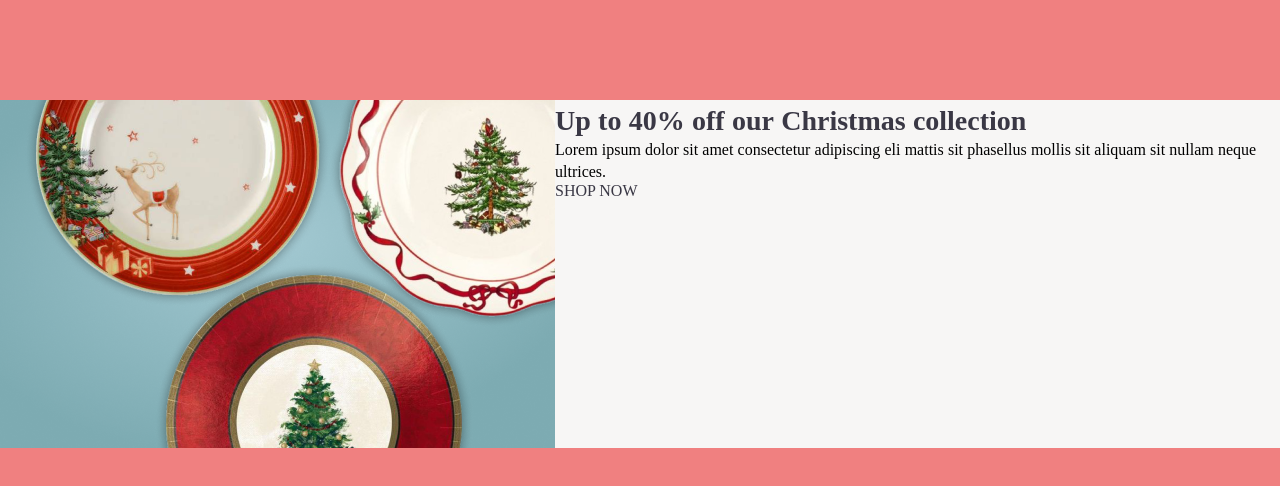
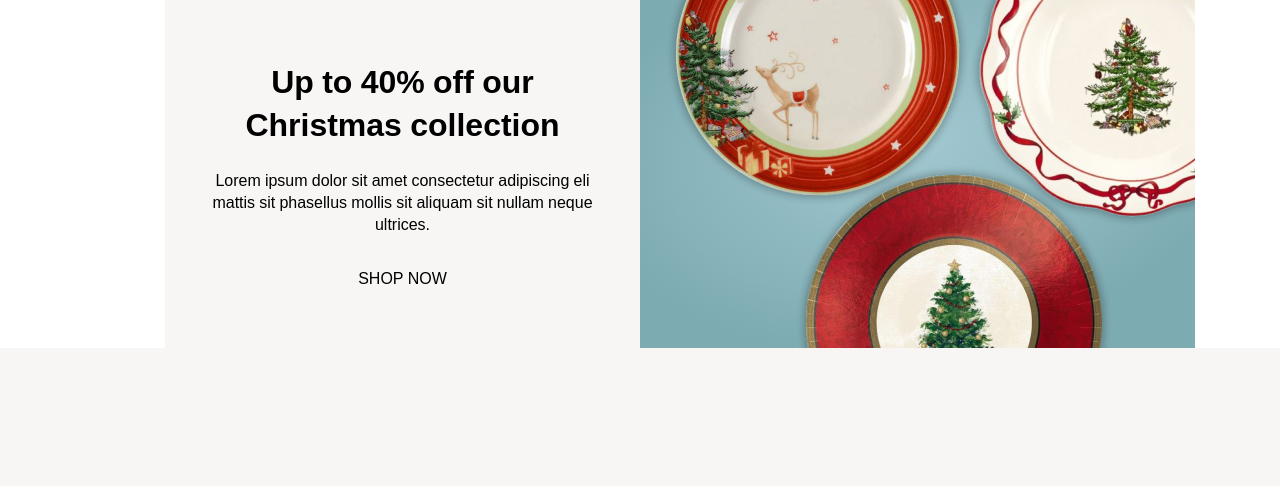
Before and after one commit to Sandro-sulava/homework4, a plain HTML site: page index.html in a window 1280 px wide. Drawn offline with Linux system fonts and the light colour scheme.

Commit message:
finnish
removed old index.html and styles.css
added new index.html and styles.css
added h1 p span
added root in styles.css

```diff
--- a/index.html
+++ b/index.html
@@ -3,22 +3,33 @@
   <head>
     <meta charset="UTF-8" />
     <meta name="viewport" content="width=device-width, initial-scale=1.0" />
+
+    <link rel="preconnect" href="https://fonts.googleapis.com" />
+    <link rel="preconnect" href="https://fonts.gstatic.com" crossorigin />
+    <link
+      href="https://fonts.googleapis.com/css2?family=Lexend+Deca:wght@100..900&family=Noto+Sans+Georgian:wght@100..900&display=swap"
+      rel="stylesheet"
+    />
+    <link rel="stylesheet" href="styles.css" />
     <title>Document</title>
-    <link rel="stylesheet" href="styles.css" />
   </head>
-  <body class="main-page">
-    <div class="Christmas">
-      <div class="ChristmasTwo">
-        <img class="Image" src="images/Image (3).png" alt="Image">
-      <div>
-      <div>
-        <h2 class="SaleTittle">Up to 40% off our Christmas collection</h2>
+  <body>
+    <div class="main-container">
+      <div class="container">
+        <div class="image-container">
+          <img src="images/Image (3).png" alt="Image" />
+        </div>
+        <div class="text-container">
+          <div class="text-wrapper">
+            <h1>Up to 40% off our Christmas collection</h1>
+            <p>
+              Lorem ipsum dolor sit amet consectetur adipiscing eli mattis sit
+              phasellus mollis sit aliquam sit nullam neque ultrices.
+            </p>
+            <span>SHOP NOW</span>
+          </div>
+        </div>
       </div>
-      <p class="Description">Lorem ipsum dolor sit amet consectetur adipiscing eli mattis sit phasellus mollis sit aliquam sit nullam neque ultrices.</p>
-      <div class="Shop">
-        <span class="Button">SHOP NOW</span>
-      </div>
-   <div>
-
+    </div>
   </body>
 </html>
--- a/styles.css
+++ b/styles.css
@@ -3,45 +3,53 @@
   padding: 0;
   box-sizing: border-box;
 }
-.main-page {
-  display: flex;
-  justify-content: space-between;
-}
-body {
-  background-color: lightcoral;
-  padding-top: 100px;
-}
-.Christmas {
-  background-color: white;
-  width: 1440px;
-  margin: auto;
-  height: 348px;
-  display: flex;
-}
-.ChristmasTwo {
-  background-color: #f7f6f5;
-  display: flex;
-}
-.SaleTittle {
-  font-family: Noto Sans Georgian;
-  font-size: 28px;
-  font-weight: 700;
-  color: #3a3845;
-}
-.ChristmasTwo {
-  width: 100%;
-  justify-content: flex-end;
+
+:root {
+  --main-bg-color: #ffffff;
+  --bg-color: #f7f6f5;
 }
 
-.Image {
+body {
+  background-color: var(--bg-color);
+  font-family: "Noto Sans Georgian", sans-serif;
+}
+
+.main-container {
+  max-width: 1440px;
+  width: 100%;
+  background-color: var(--main-bg-color);
+  margin: 0 auto;
+  padding: 0px 165px;
+}
+
+.container {
+  width: 100%;
+  display: flex;
+  flex-direction: row-reverse;
+}
+
+.image-container {
+  width: 50%;
   height: 348px;
-  width: 555px;
+  object-fit: cover;
 }
-.Description {
-  font-family: Noto Sans Georgian;
-  font-weight: 400;
-  font-size: 16px;
+
+.text-container {
+  font-family: ;
+  width: 50%;
+  background-color: var(--bg-color);
+  display: flex;
+  justify-content: center;
+  align-items: center;
 }
-.Button {
-  color: #3a3845;
+.text-wrapper {
+  display: flex;
+  flex-direction: column;
+  text-align: center;
+  max-width: 398px;
+  background-color: var(--bg-color);
 }
+.text-wrapper p {
+  margin-top: 24px;
+  margin-bottom: 32px;
+}
```
